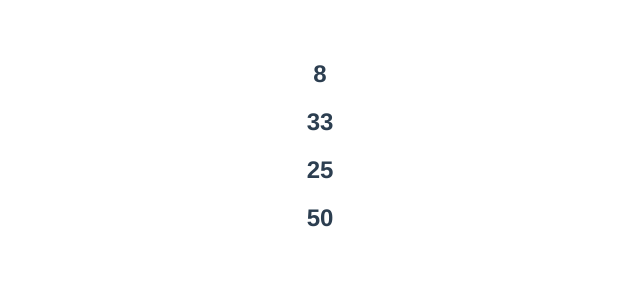
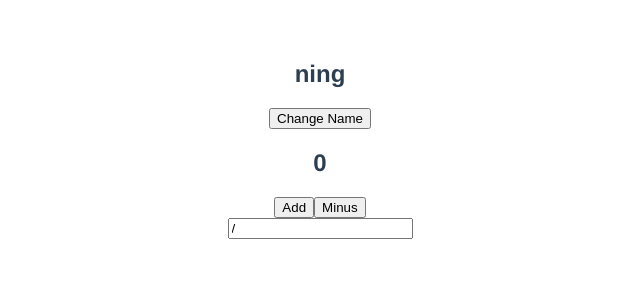
Before and after one commit to NingChen0024/vue_basic, a Vue app: page / in a window 1280 px wide. Shown: the top 300 px of the page, without its empty margins (320-960 px from the left). Built offline with nearby package versions, Linux system fonts and the light colour scheme.

Commit message:
event handling

```diff
--- a/src/App.vue
+++ b/src/App.vue
@@ -1,8 +1,13 @@
 <template>
-  <h2>{{1 + 2 + 5}}</h2>
-  <h2>{{add(1, 2, "3")}}</h2>
-  <h2>{{multiply(5)}}</h2>
-  <h2>{{multiplyTwo(base)}}</h2>
+  <h2>{{name}}</h2>
+  <button v-on:click="changeName(), increment()">Change Name</button>
+
+  <h2>{{count}}</h2>
+  <button v-on:click="increment">Add</button>
+  <button @click="count = count - 1">Minus</button>
+  <div>
+    <input value=/>
+  </div>
 </template>
 
 
@@ -11,25 +16,24 @@ export default {
   name: 'App',
   data() {
     return{
-      base: 5,
-      baseValue: 10
+      name:'ning',
+      count: 0,
+      inputValue: 0
     }
   },
-  methods:{
-    add(a, b, c){
-      return a + b + c
+  methods: {
+    increment(){
+      this.count += 1
     },
-    multiply(num){
-      return num * 5
+    decrement(){
+      this.count -= 1
     },
-    multiplyTwo(num){
-      return num * this.baseValue
-      // with this value
+    changeName(){
+      this.name = 'batman'
     }
   }
+}
 
-  // no arrow functions
-}
 </script>
 
 <style>
```
